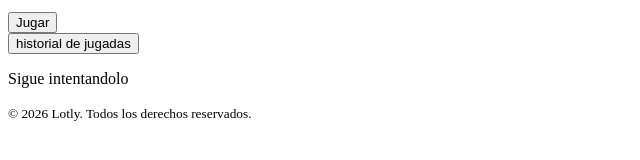
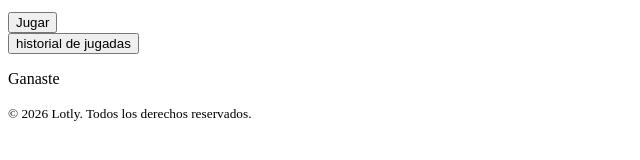
Before and after one commit to annaLucian/Lotly, a website: page index.html in a window 1280 px wide. Both pictures are taken after typing "5" into the empty fields and a click on the button "Jugar". Shown: the part 338-498 px from the top of the page, 0-640 px from the left. Drawn offline with Linux system fonts and the light colour scheme.

Commit message:
add number random in the project

```diff
--- a/js/main.js
+++ b/js/main.js
@@ -42,8 +42,8 @@ const isValidNumber = () => {
 };
 
 const isWinner = () => {
-    // const numRandom = Math.floor(Math.random() * 10) + 1;
-    const numRandom = 4;
+    const numRandom = Math.floor(Math.random() * 10) + 1;
+
     const numUser = isValidNumber();
     if (numUser === null) return;
 
```
Also changed, not shown: css/style.css (+0 -132 lines).
